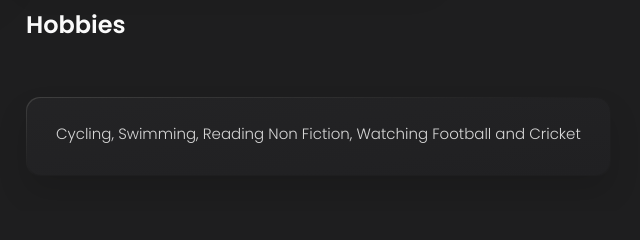
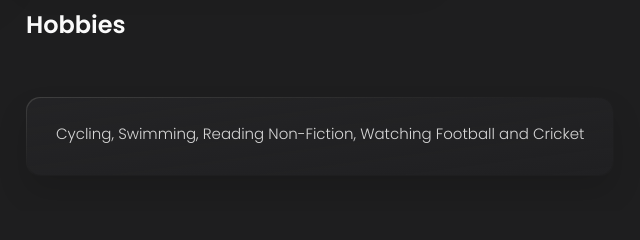
Before and after one commit to KSTarun/KSTarun.github.io, a plain HTML site: page index.html in a window 1280 px wide. Shown: the part 840-1080 px from the top of the page, 345-985 px from the left. Drawn offline with nearby package versions, Linux system fonts and the light colour scheme.

Commit message:
exploring dev

```diff
--- a/index.html
+++ b/index.html
@@ -326,7 +326,7 @@
                   <p>
                     Cycling,
                     Swimming,
-                    Reading Non Fiction,
+                    Reading Non-Fiction,
                     Watching Football and Cricket
                   </p>
                 </div>
@@ -489,9 +489,6 @@
         </section>
 
       </article>
-
-
-
 
 
       <!--
```
